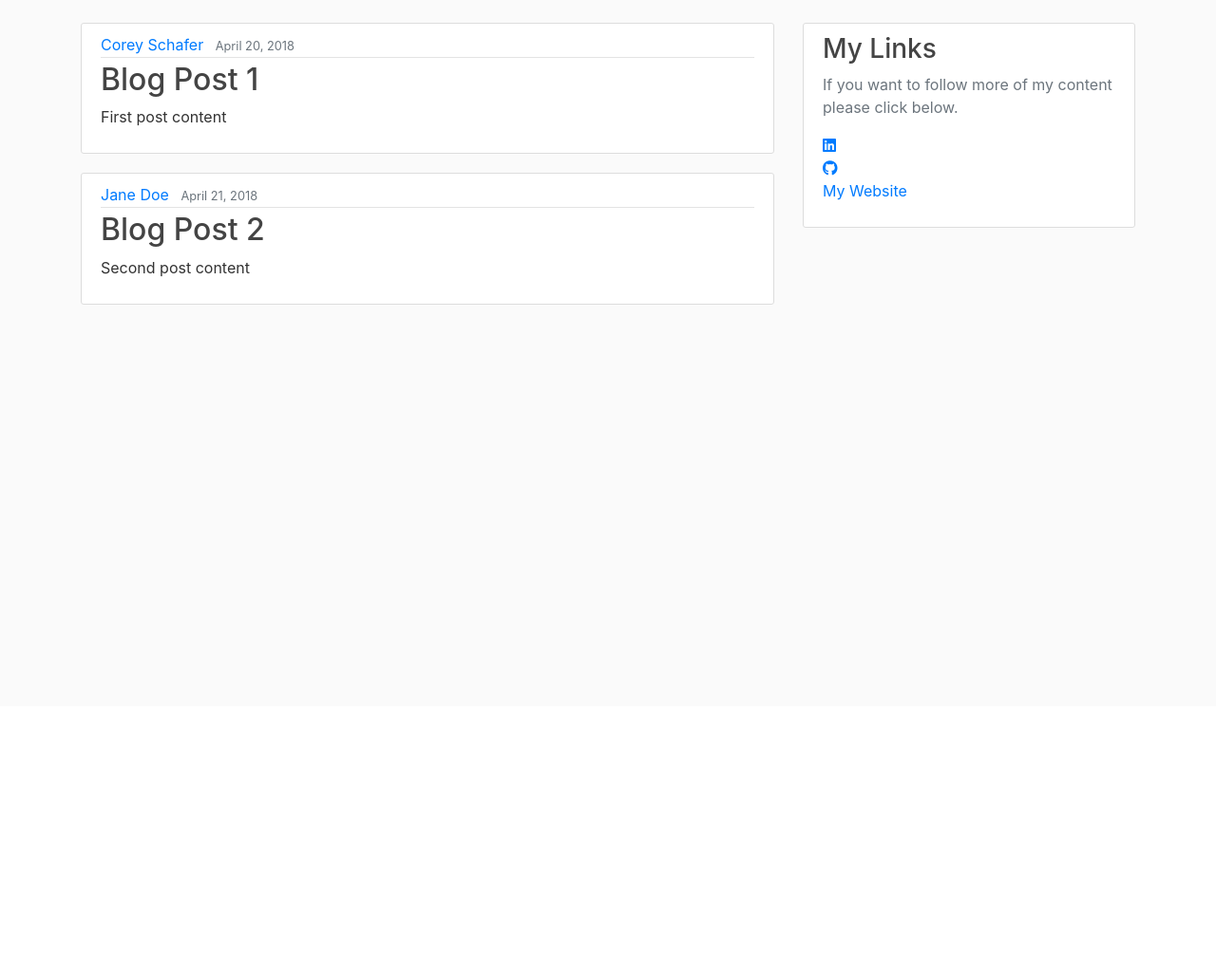
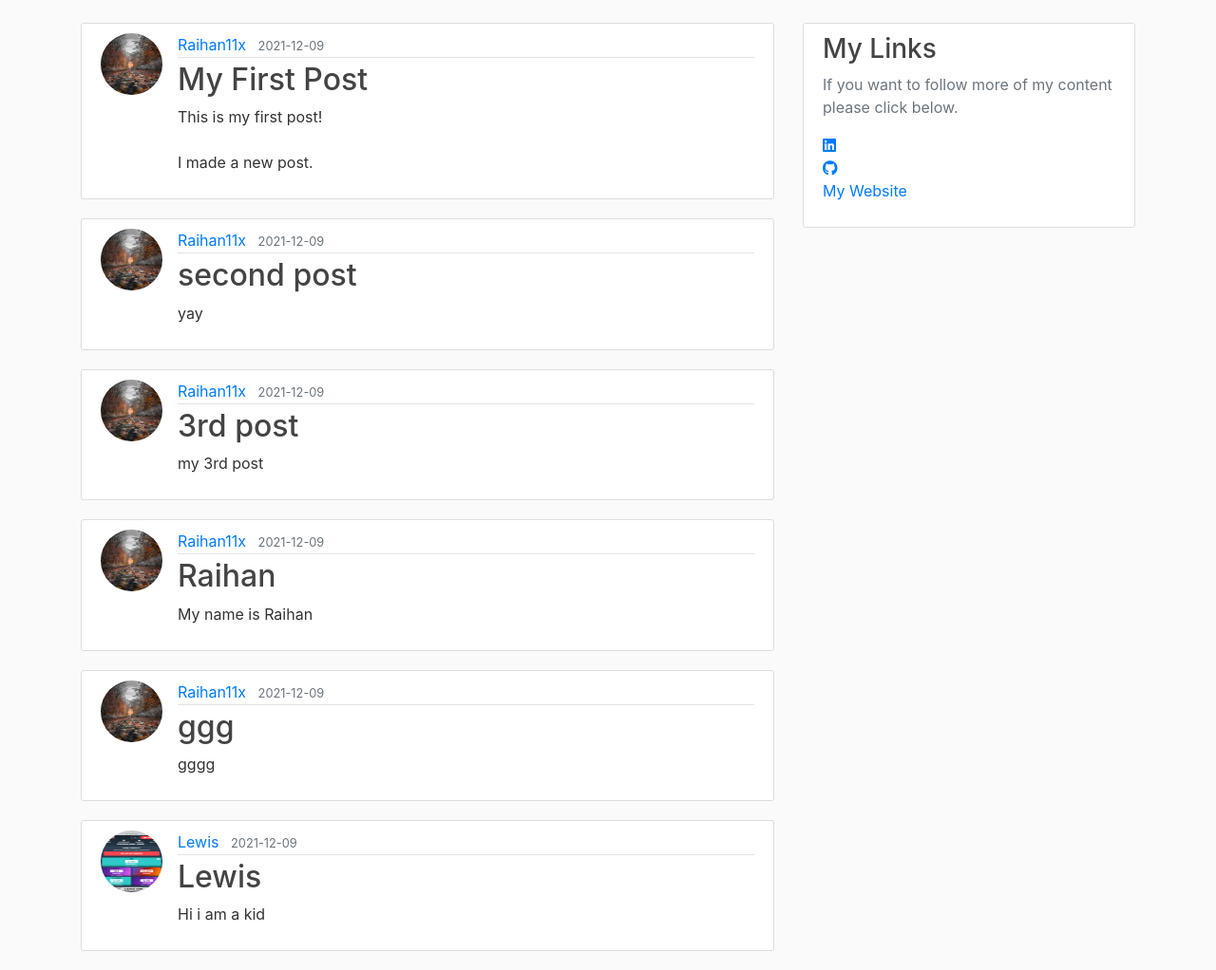
Before and after one commit to Raihan11x/Python-Multi-Tier-Web-App, a Flask app: page / in a window 1280 px wide. Shown: the part 56-1078 px from the top of the page at 95% size. Before the commit the page ends 377 px from the top, so only its background shows below. Run offline with Flask 2, Linux system fonts and the light colour scheme; data comes from the database, SQL or seed files in the repository; both versions use the stored data as it was after the commit; some libraries are stand-ins or nearby versions.

Commit message:
created post.html

```diff
--- a/flaskblog/routes.py
+++ b/flaskblog/routes.py
@@ -1,32 +1,17 @@
 import os
 import secrets
 from PIL import Image
-from flask import render_template, url_for, flash, redirect, request
+from flask import render_template, url_for, flash, redirect, request, abort
 from flaskblog import app, db, bcrypt
-from flaskblog.forms import RegistrationForm, LoginForm, UpdateAccountForm
+from flaskblog.forms import RegistrationForm, LoginForm, UpdateAccountForm, PostForm
 from flaskblog.models import User, Post
 from flask_login import login_user, current_user, logout_user, login_required
-
-
-posts = [
-    {
-        'author': 'Corey Schafer',
-        'title': 'Blog Post 1',
-        'content': 'First post content',
-        'date_posted': 'April 20, 2018'
-    },
-    {
-        'author': 'Jane Doe',
-        'title': 'Blog Post 2',
-        'content': 'Second post content',
-        'date_posted': 'April 21, 2018'
-    }
-]
 
 
 @app.route("/")
 @app.route("/home")
 def home():
+    posts = Post.query.all()
     return render_template('home.html', posts=posts)
 
 
@@ -103,4 +88,57 @@ def account():
         form.username.data = current_user.username
         form.email.data = current_user.email
     image_file = url_for('static', filename='profile_pics/' + current_user.image_file)
-    return render_template('account.html', title='Account', image_file=image_file, form=form)
+    return render_template('account.html', title='Account',
+                           image_file=image_file, form=form)
+
+
+@app.route("/post/new", methods=['GET', 'POST'])
+@login_required
+def new_post():
+    form = PostForm()
+    if form.validate_on_submit():
+        post = Post(title=form.title.data, content=form.content.data, author=current_user)
+        db.session.add(post)
+        db.session.commit()
+        flash('Your post has been created!', 'success')
+        return redirect(url_for('home'))
+    return render_template('create_post.html', title='New Post',
+                           form=form, legend='New Post')
+
+
+@app.route("/post/<int:post_id>")
+def post(post_id):
+    post = Post.query.get_or_404(post_id)
+    return render_template('post.html', title=post.title, post=post)
+
+
+@app.route("/post/<int:post_id>/update", methods=['GET', 'POST'])
+@login_required
+def update_post(post_id):
+    post = Post.query.get_or_404(post_id)
+    if post.author != current_user:
+        abort(403)
+    form = PostForm()
+    if form.validate_on_submit():
+        post.title = form.title.data
+        post.content = form.content.data
+        db.session.commit()
+        flash('Your post has been updated!', 'success')
+        return redirect(url_for('post', post_id=post.id))
+    elif request.method == 'GET':
+        form.title.data = post.title
+        form.content.data = post.content
+    return render_template('create_post.html', title='Update Post',
+                           form=form, legend='Update Post')
+
+
+@app.route("/post/<int:post_id>/delete", methods=['POST'])
+@login_required
+def delete_post(post_id):
+    post = Post.query.get_or_404(post_id)
+    if post.author != current_user:
+        abort(403)
+    db.session.delete(post)
+    db.session.commit()
+    flash('Your post has been deleted!', 'success')
+    return redirect(url_for('home'))
--- a/flaskblog/templates/home.html
+++ b/flaskblog/templates/home.html
@@ -1,12 +1,16 @@
-{% extends "layout.html" %} {% block content %} {% for post in posts %}
+{% extends "layout.html" %}
+{% block content %}
+    {% for post in posts %}
         <article class="media content-section">
+          <img class="rounded-circle article-img" src="{{ url_for('static', filename='profile_pics/' + post.author.image_file) }}">
           <div class="media-body">
             <div class="article-metadata">
-      <a class="mr-2" href="#">{{ post.author }}</a>
-      <small class="text-muted">{{ post.date_posted }}</small>
+              <a class="mr-2" href="#">{{ post.author.username }}</a>
+              <small class="text-muted">{{ post.date_posted.strftime('%Y-%m-%d') }}</small>
             </div>
-    <h2><a class="article-title" href="#">{{ post.title }}</a></h2>
+            <h2><a class="article-title" href="{{ url_for('post', post_id=post.id) }}">{{ post.title }}</a></h2>
             <p class="article-content">{{ post.content }}</p>
           </div>
         </article>
-{% endfor %} {% endblock content %}
+    {% endfor %}
+{% endblock content %}
--- a/flaskblog/templates/layout.html
+++ b/flaskblog/templates/layout.html
@@ -32,8 +32,9 @@
             <!-- Navbar Right Side -->
             <div class="navbar-nav">
               {% if current_user.is_authenticated %}
-              <a class="nav-item nav-link" href="{{ url_for('account') }}">Account</a>
-              <a class="nav-item nav-link" href="{{ url_for('logout') }}">Logout</a>
+                <a class="nav-item nav-link" href="{{ url_for('new_post') }}">New Post</a>
+                <a class="nav-item nav-link" href="{{ url_for('account') }}">Account</a>
+                <a class="nav-item nav-link" href="{{ url_for('logout') }}">Logout</a>
               {% else %}
                 <a class="nav-item nav-link" href="{{ url_for('login') }}">Login</a>
                 <a class="nav-item nav-link" href="{{ url_for('register') }}">Register</a>
```
Also changed, not shown: flaskblog/forms.py (+6 -1 lines), flaskblog/templates/create_post.html (added, +40 -0 lines), flaskblog/templates/post.html (added, +39 -0 lines), flaskblog/site.db, flaskblog/static/profile_pics/0418970b26c82970.png (added), flaskblog/static/profile_pics/d0828271f1a041df.png (added), flaskblog/static/profile_pics/dc323f6e87af26c7.png (added), flaskblog/static/profile_pics/ddd7caf18661952c.jpg (added). Lines whose indentation alone changed are shown as unchanged.
